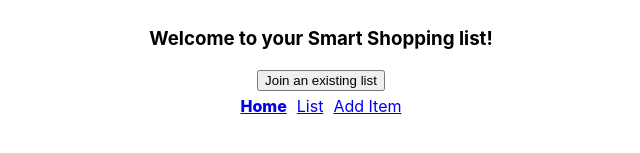
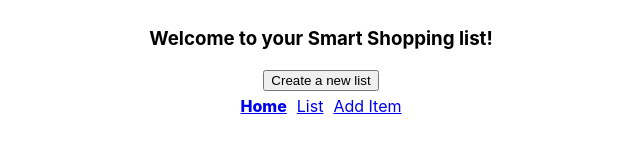
Before and after one commit to the-collab-lab/tcl-40-smart-shopping-list, a React (Create React App) app: page / in a window 1280 px wide. Shown: the part 583-736 px from the top of the page, without its empty margins (319-959 px from the left). Built offline with nearby package versions, Linux system fonts and the light colour scheme.

Commit message:
Fixed button text and removed commented out code

```diff
--- a/src/components/Home/CreateList.jsx
+++ b/src/components/Home/CreateList.jsx
@@ -6,9 +6,8 @@ const CreateList = (props) => {
     <div>
       <h3>Welcome to your Smart Shopping list!</h3>
       <NavLink to="/list">
-        <button onClick={props.newToken}>Join an existing list</button>
+        <button onClick={props.newToken}>Create a new list</button>
       </NavLink>
-      {/* <NavLink to='/list'><button onClick={props.newToken()}>Create a New List</button></NavLink> */}
     </div>
   );
 };
```
